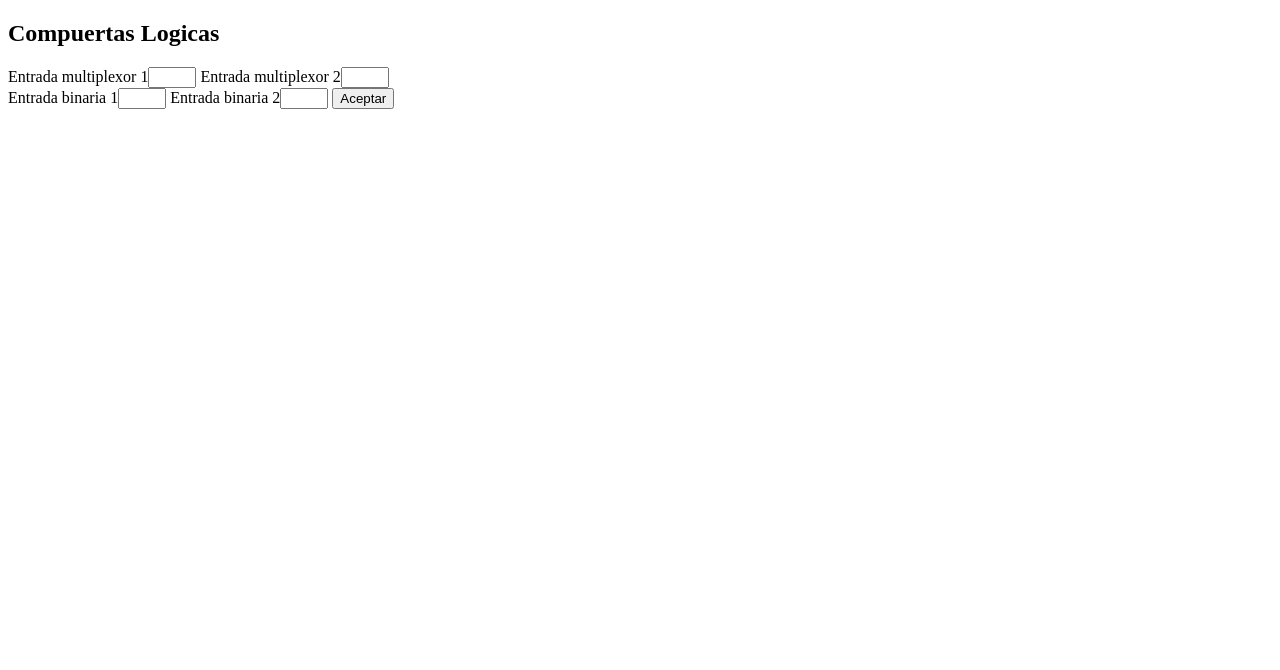
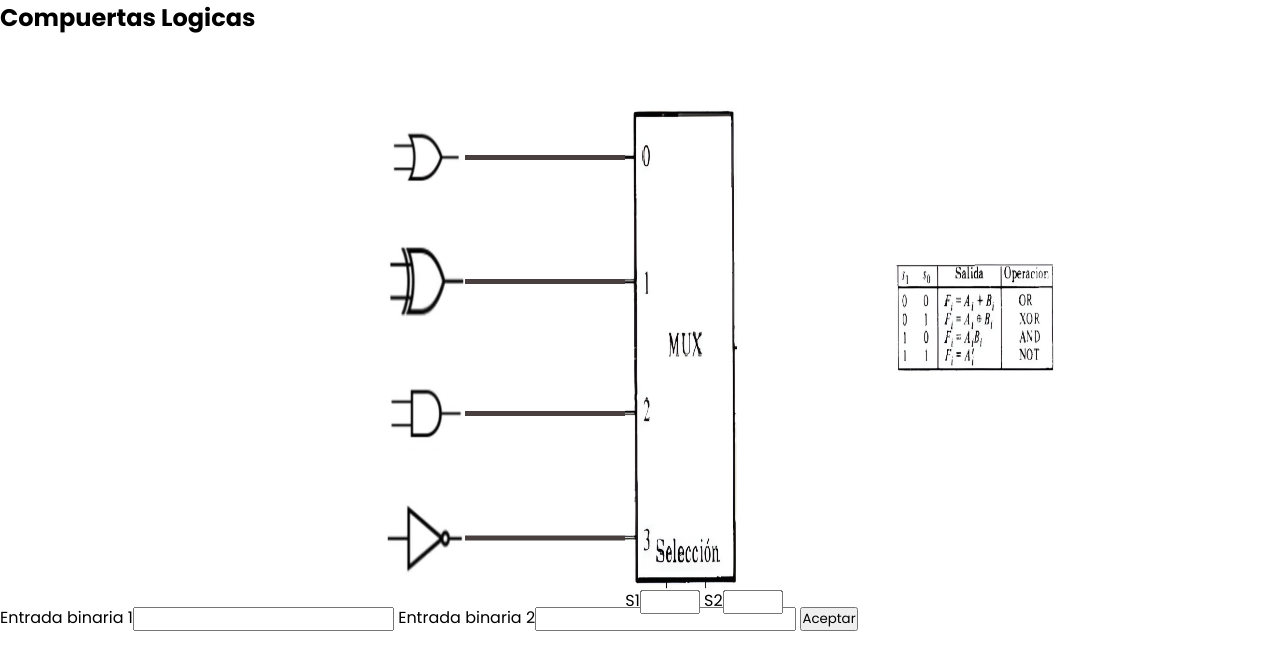
Before and after one commit to Carlos-jim/logic-gate, a plain HTML site: page index.html in a window 1280 px wide. Drawn offline with Linux system fonts and the light colour scheme.

Commit message:
Arrglo de bugs y agrego de img

```diff
--- a/code.js
+++ b/code.js
@@ -1,9 +1,12 @@
 // Compuertas logicas
+
+//compuerta AND
 function AND(a, b) {
     resultado = a && b
     console.log(resultado)
 }
 
+//compuerta OR
 function OR(a, b) {
     let result = ""
     // En cada iteración del bucle, se utiliza el operador OR (|)
@@ -15,6 +18,7 @@ function OR(a, b) {
     console.log(result)
 }
 
+//compuerta NOT
 function NOT(a) {
     //Si el elemento en el índice i del arreglo a es igual a "0", entonces se agrega "1"
     //a la variable resultado. De lo contrario, se agrega "0" a la variable resultado.
@@ -27,6 +31,7 @@ function NOT(a) {
     console.log( resultado)
 }
 
+//compuerta XOR
 function XOR(a, b) {
     let result = []
 
--- a/index.html
+++ b/index.html
@@ -4,8 +4,11 @@
     <meta charset="UTF-8">
     <meta name="viewport" content="width=device-width, initial-scale=1.0">
     <title>Compuertas Logicas</title>
+    <link rel="stylesheet" href="style.css">
 </head>
 <body>
+
+
 
     <!-- IMPORTANTE
 
@@ -17,20 +20,67 @@
 
     <h2>Compuertas Logicas</h2>
 
-    <!-- Multplexor entradas-->
+<div class="circuito">
+    <!-- Imagenes de las compuertas-->
+    <div class="compuertas">
+
+        <div class="compuerta_OR">
+            <img src="/img/or.png" alt="or" class="gate_OR" id="OR">
+            <div class="conec_OR"></div>
+        </div>
+
+        <div class="compuerta_XOR">
+            <img src="/img/xor.png" alt="xor" class="gate_XOR">
+            <div class="conec_XOR"></div>
+        </div>
+
+        <div class="compuerta_AND">
+            <img src="/img/and.png" alt="and" class="gate_AND">
+            <div class="conec_AND"></div>
+        </div>
+
+        <div class="compuerta_NOT">
+            <img src="/img/not.png" alt="not" class="gate_NOT">
+            <div class="conec_NOT"></div>
+
+        </div>
+    </div>
+
+    <!-- Imagen del multiplexor-->
+    <div class="multiplexor">
+        <img src="/img/MUX.png" alt="" class="multi">
+
+        <!-- Multplexor entradas-->
+
+        <form id="multiplexor">
+            <div class="Entradas_Multiplexor">
+                <label>S1<input type="number" min="0" max="1" id="input_multi1" onkeypress='return event.charCode === 48 || event.charCode === 49'></label>
+                <label>S2<input type="number" min="0" max="1" id="input_multi2" onkeypress='return event.charCode === 48 || event.charCode === 49'></label>
+            </div>
+        </form>
+
+    </div>
+
+    <!-- Imagen de la tabla de verdad-->
+    <div class="tabla_verdad">
+        <img src="/img/tabla de verdad.png" alt="">
+    </div>
+</div>
+
+    <!-- Multplexor entradas
     <form id="multiplexor">
         <div class="Entradas_Multiplexor">
             <label>Entrada multiplexor 1<input type="number" min="0" max="1" id="input_multi1" onkeypress='return event.charCode === 48 || event.charCode === 49'></label>
             <label>Entrada multiplexor 2<input type="number" min="0" max="1" id="input_multi2" onkeypress='return event.charCode === 48 || event.charCode === 49'></label>
         </div>
-    </form>
+    </form>-->
 
     <!-- Numeros binarios entradas -->
 
     <form id="numeros_binarios">
         <div class="Entradas_Binarios">
-            <label>Entrada binaria 1<input type="number" min="0" max="1" id="input_bina1" onkeypress='return event.charCode === 48 || event.charCode === 49'></label>
-            <label>Entrada binaria 2<input type="number" min="0" max="1" id="input_bina2" onkeypress='return event.charCode === 48 || event.charCode === 49'></label>
+            <label>Entrada binaria 1<input type="text"  id="input_bina1" onkeypress='return event.charCode === 48 || event.charCode === 49'></label>
+            <label>Entrada binaria 2<input type="text"  id="input_bina2" onkeypress='return event.charCode === 48 || event.charCode === 49'></label>
             <button type="button" onclick="guardar()">Aceptar</button>
         </div>
     </form>
--- a/style.css
+++ b/style.css
@@ -0,0 +1,118 @@
+@import url('https://fonts.googleapis.com/css2?family=Montserrat:wght@300&family=Open+Sans:wght@400;600&family=Poppins:wght@300;400;500;600;700;800;900&display=swap');
+
+
+*{
+    font-family: 'Poppins', sans-serif;
+    margin: 0;
+    padding: 0;
+}
+.compuertas{
+    display: flex;
+    flex-direction: column;
+    gap: 30px;
+    padding-left: 10rem;
+    padding-top: 5rem;
+}
+
+img{
+    width: 80px;
+    height: 80px;
+
+}
+/* Circuito*/
+.circuito{
+    display: flex;
+    justify-content: center;
+    align-items: center;
+}
+
+/*COMPUERTAS*/
+.gate_OR{
+    transform: translateY(-42px);
+
+}
+
+
+.gate_XOR{
+    transform: translateY(-25px);
+}
+
+.gate_AND{
+    transform: translateY(-4px);
+}
+
+.gate_NOT{
+    transform: translateY(13px);
+}
+
+
+/*Uniendo los circuitos*/
+
+/*Compuerta OR*/
+.compuerta_OR{
+    display: flex;
+}
+
+.conec_OR{
+    background-color: rgb(73, 63, 63);
+    height: 5px;
+    width: 10rem;
+}
+
+
+/*Compuerta XOR*/
+.compuerta_XOR{
+    display: flex;
+}
+
+.conec_XOR{
+    background-color: rgb(73, 63, 63);
+    height: 5px;
+    width: 10rem;
+    transform: translateY(14px);
+}
+
+/*Compuerta AND*/
+.compuerta_AND{
+    display: flex;
+}
+
+.conec_AND{
+    background-color:rgb(73, 63, 63);
+    height: 5px;
+    width: 10rem;
+    transform: translateY(36px);
+}
+
+/*Compuerta NOT*/
+.compuerta_NOT{
+    display: flex;
+}
+
+.conec_NOT{
+    background-color: rgb(73, 63, 63);
+    height: 5px;
+    width: 10rem;
+    transform: translateY(50.5px);
+}
+/*Multiplexor*/
+
+.multiplexor img{
+    height: 30rem;
+    width: 7rem
+}
+
+.multiplexor{
+    margin-top: 4rem;
+    display: flex;
+    flex-direction: column;
+    transform: translateY(9.2px);
+}
+
+/*Tabla de verdad*/
+
+.tabla_verdad img{
+    height: 7rem;
+    width: 10rem;
+    padding-left: 7rem;
+}
```
Also changed, not shown: img/MUX.png (added), img/and.png (added), img/not.png (added), img/not_linea.png (added), img/or.png (added), img/tabla de verdad.png (added), img/xor.png (added).
